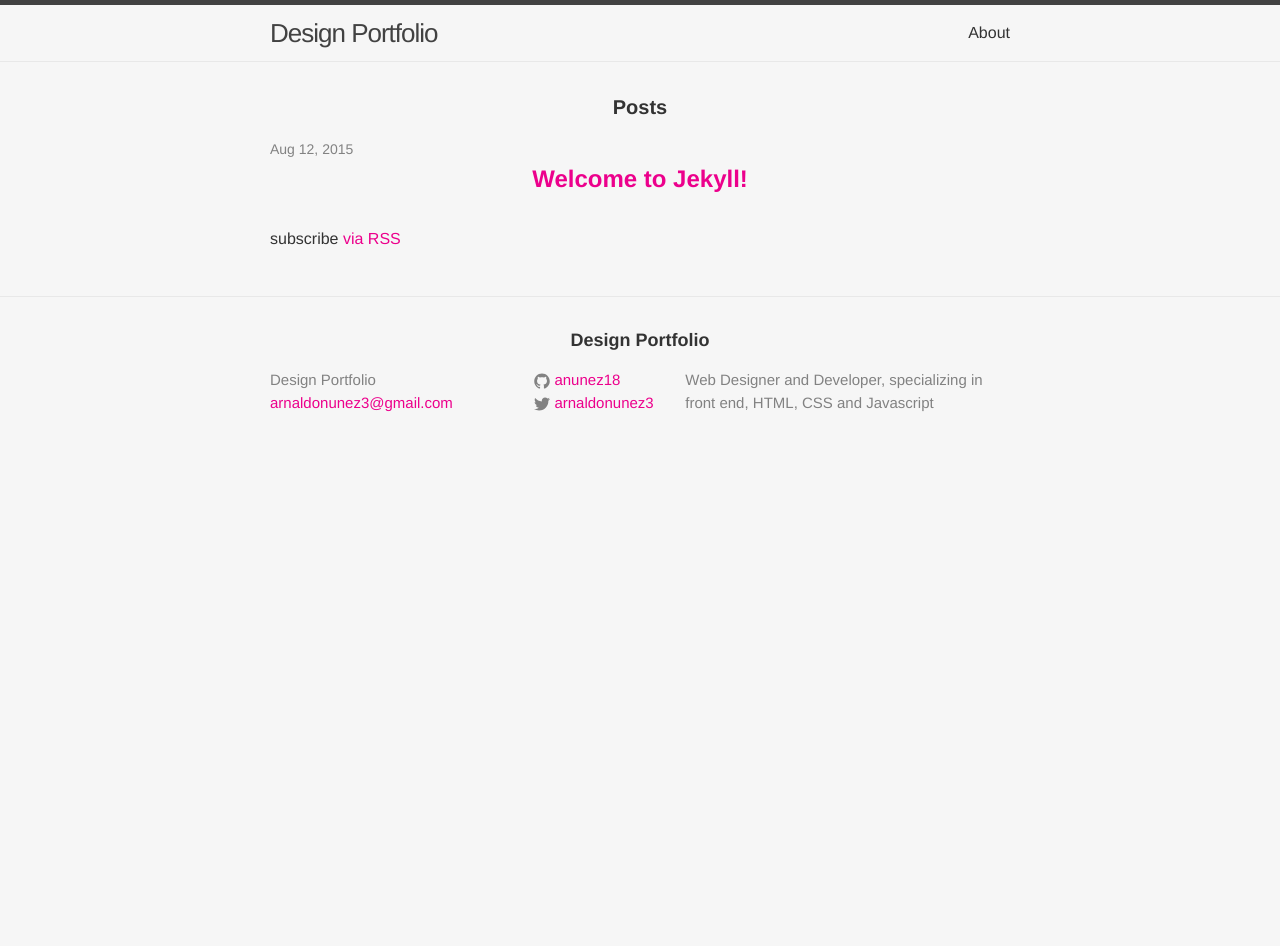
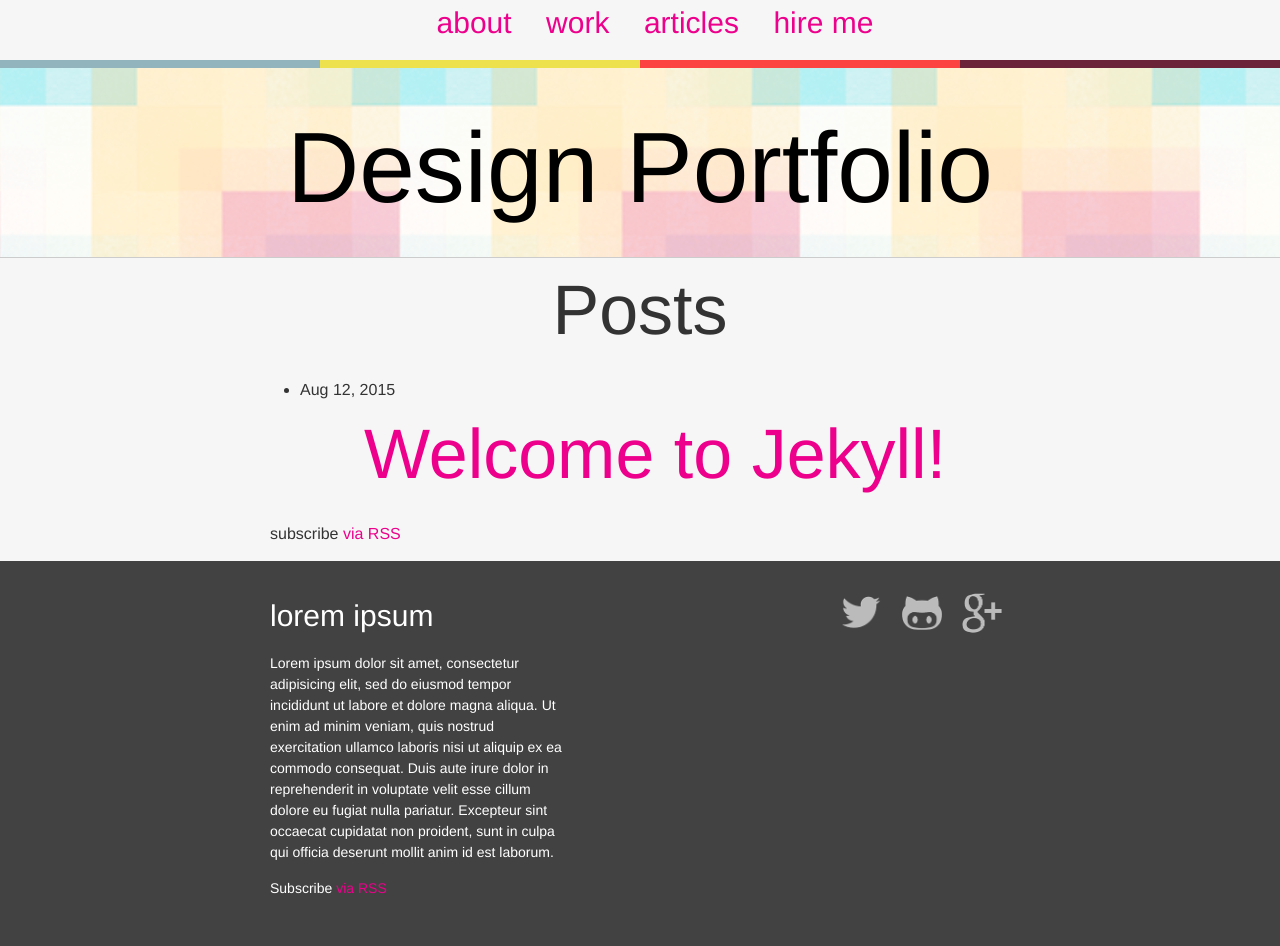
Before and after one commit to anunez18/designer-portfolio, a Jekyll site: the page built from index.html, in a window 1280 px wide. Built offline with Jekyll 4.4.1, drawn with Linux system fonts in a browser that asks for light colours; before the commit the page ends 900 px from its top, so only the background shows below that.

Commit message:
Add markup and styles for the footer

```diff
--- a/_config.yml
+++ b/_config.yml
@@ -1,25 +1,25 @@
 # Site settings
-title: Design Portfolio
-email: arnaldonunez3@gmail.com
+title: Designer portfolio
+email: mail@guyroutledge.co.uk
 description: > # this means to ignore newlines until "baseurl:"
-  Web Designer and Developer, specializing in front end, HTML,
-  CSS and Javascript
+  Freelance web designer and developer, specialising in Jekyll, HTML, CSS and Javascript
 baseurl: "" # the subpath of your site, e.g. /blog/
-url: "http://yourdomain.com" # the base hostname & protocol for your site
-twitter_username: arnaldonunez3
-github_username:  anunez18
-google_username: arnaldonunez3
+url: "http://tutsplus.com" # the base hostname & protocol for your site
+
+twitter_username: guyroutledge
+github_username:  guyroutledge
+google_username: guyroutledge
 
 permalink: /:categories/:title
+links:
+    - title: about
+      url: /about
+    - title: work
+      url: /work
+    - title: articles
+      url: /articles
+    - title: hire me
+      url: /hire-me
 
-links:
--title: about
-url: /about
--title: work
-url: /work
--title: articles
-url: /articles
--title: hire me
-url: /hire me
 # Build settings
 markdown: kramdown
--- a/_includes/footer.html
+++ b/_includes/footer.html
@@ -1,53 +1,34 @@
 <footer class="site-footer">
 
   <div class="wrapper">
-
-    <h2 class="footer-heading">{{ site.title }}</h2>
-
-    <div class="footer-col-wrapper">
-      <div class="footer-col  footer-col-1">
-        <ul class="contact-list">
-          <li>{{ site.title }}</li>
-          <li><a href="mailto:{{ site.email }}">{{ site.email }}</a></li>
-        </ul>
+    <div class="footer-content">
+      <h3>lorem ipsum</h3>
+        <p>Lorem ipsum dolor sit amet, consectetur adipisicing elit, sed do eiusmod
+        tempor incididunt ut labore et dolore magna aliqua. Ut enim ad minim veniam,
+        quis nostrud exercitation ullamco laboris nisi ut aliquip ex ea commodo
+        consequat. Duis aute irure dolor in reprehenderit in voluptate velit esse
+        cillum dolore eu fugiat nulla pariatur. Excepteur sint occaecat cupidatat non
+        proident, sunt in culpa qui officia deserunt mollit anim id est laborum.</p>
+        <p>Subscribe <a href="{{ "/feed.xml" | prepend: site.baseurl }}"> via RSS</a></p>
     </div>
-
-      <div class="footer-col  footer-col-2">
-        <ul class="social-media-list">
-          {% if site.github_username %}
+    <div class="footer-social">
+      <ul>
         <li>
-            <a href="https://github.com/{{ site.github_username }}">
-              <span class="icon  icon--github">
-                <svg viewBox="0 0 16 16">
-                  <path fill="#828282" d="M7.999,0.431c-4.285,0-7.76,3.474-7.76,7.761 c0,3.428,2.223,6.337,5.307,7.363c0.388,0.071,0.53-0.168,0.53-0.374c0-0.184-0.007-0.672-0.01-1.32 c-2.159,0.469-2.614-1.04-2.614-1.04c-0.353-0.896-0.862-1.135-0.862-1.135c-0.705-0.481,0.053-0.472,0.053-0.472 c0.779,0.055,1.189,0.8,1.189,0.8c0.692,1.186,1.816,0.843,2.258,0.645c0.071-0.502,0.271-0.843,0.493-1.037 C4.86,11.425,3.049,10.76,3.049,7.786c0-0.847,0.302-1.54,0.799-2.082C3.768,5.507,3.501,4.718,3.924,3.65 c0,0,0.652-0.209,2.134,0.796C6.677,4.273,7.34,4.187,8,4.184c0.659,0.003,1.323,0.089,1.943,0.261 c1.482-1.004,2.132-0.796,2.132-0.796c0.423,1.068,0.157,1.857,0.077,2.054c0.497,0.542,0.798,1.235,0.798,2.082 c0,2.981-1.814,3.637-3.543,3.829c0.279,0.24,0.527,0.713,0.527,1.437c0,1.037-0.01,1.874-0.01,2.129 c0,0.208,0.14,0.449,0.534,0.373c3.081-1.028,5.302-3.935,5.302-7.362C15.76,3.906,12.285,0.431,7.999,0.431z"/>
-                </svg>
-              </span>
-
-              <span class="username">{{ site.github_username }}</span>
+          <a href="http://www.twitter.com/{{ site.twitter_username }}">
+            <img src="/images/twitter.png" alt="twitter logo" width="40">
             </a>
         </li>
-          {% endif %}
-
-          {% if site.twitter_username %}
          <li>
-            <a href="https://twitter.com/{{ site.twitter_username }}">
-              <span class="icon  icon--twitter">
-                <svg viewBox="0 0 16 16">
-                  <path fill="#828282" d="M15.969,3.058c-0.586,0.26-1.217,0.436-1.878,0.515c0.675-0.405,1.194-1.045,1.438-1.809
-                  c-0.632,0.375-1.332,0.647-2.076,0.793c-0.596-0.636-1.446-1.033-2.387-1.033c-1.806,0-3.27,1.464-3.27,3.27 c0,0.256,0.029,0.506,0.085,0.745C5.163,5.404,2.753,4.102,1.14,2.124C0.859,2.607,0.698,3.168,0.698,3.767 c0,1.134,0.577,2.135,1.455,2.722C1.616,6.472,1.112,6.325,0.671,6.08c0,0.014,0,0.027,0,0.041c0,1.584,1.127,2.906,2.623,3.206 C3.02,9.402,2.731,9.442,2.433,9.442c-0.211,0-0.416-0.021-0.615-0.059c0.416,1.299,1.624,2.245,3.055,2.271 c-1.119,0.877-2.529,1.4-4.061,1.4c-0.264,0-0.524-0.015-0.78-0.046c1.447,0.928,3.166,1.469,5.013,1.469 c6.015,0,9.304-4.983,9.304-9.304c0-0.142-0.003-0.283-0.009-0.423C14.976,4.29,15.531,3.714,15.969,3.058z"/>
-                </svg>
-              </span>
-
-              <span class="username">{{ site.twitter_username }}</span>
+          <a href="http://www.github.com/{{ site.github_username }}">
+            <img src="/images/github.png" alt="github logo" width="40">
             </a>
         </li>
-          {% endif %}
+         <li>
+          <a href="http://www.plus.google.com/{{ site.google_username }}">
+            <img src="/images/google.png" alt="google logo" width="40">
+            </a>
+        </li>
       </ul>
-      </div>
-
-      <div class="footer-col  footer-col-3">
-        <p class="text">{{ site.description }}</p>
-      </div>
     </div>
 
   </div>
--- a/_includes/header.html
+++ b/_includes/header.html
@@ -1,27 +1,12 @@
-<header class="site-header">
+  <nav class="site-nav">
+    <ul>
+      {% for link in site.links %}
+        <li><a href="{{ link.url }}">{{ link.title }}</a></li>
+      {% endfor %}
+    </ul>
+  </nav>
+<header class="site-header gradient-bar">
 
-  <div class="wrapper">
-
-    <a class="site-title" href="{{ site.baseurl }}/">{{ site.title }}</a>
-
-    <nav class="site-nav">
-      <a href="#" class="menu-icon">
-        <svg viewBox="0 0 18 15">
-          <path fill="#424242" d="M18,1.484c0,0.82-0.665,1.484-1.484,1.484H1.484C0.665,2.969,0,2.304,0,1.484l0,0C0,0.665,0.665,0,1.484,0 h15.031C17.335,0,18,0.665,18,1.484L18,1.484z"/>
-          <path fill="#424242" d="M18,7.516C18,8.335,17.335,9,16.516,9H1.484C0.665,9,0,8.335,0,7.516l0,0c0-0.82,0.665-1.484,1.484-1.484 h15.031C17.335,6.031,18,6.696,18,7.516L18,7.516z"/>
-          <path fill="#424242" d="M18,13.516C18,14.335,17.335,15,16.516,15H1.484C0.665,15,0,14.335,0,13.516l0,0 c0-0.82,0.665-1.484,1.484-1.484h15.031C17.335,12.031,18,12.696,18,13.516L18,13.516z"/>
-        </svg>
-      </a>
-
-      <div class="trigger">
-        {% for page in site.pages %}
-          {% if page.title %}
-          <a class="page-link" href="{{ page.url | prepend: site.baseurl }}">{{ page.title }}</a>
-          {% endif %}
-        {% endfor %}
-      </div>
-    </nav>
-
-  </div>
+  <h1 class="site-title mega"><a href="/">Design Portfolio</a></h1>
 
 </header>
--- a/_sass/_base.scss
+++ b/_sass/_base.scss
@@ -80,7 +80,7 @@ li {
  * Headings
  */
 h1, h2, h3, h4, h5, h6 {
-    font-weight: 700;
+    font-weight: 500;
     text-align: center;
 }
 
--- /dev/null
+++ b/_sass/_gradient-bar.scss
@@ -0,0 +1,19 @@
+.gradient-bar {
+	position: relative;
+
+	&:after{
+		content: "";
+		position: absolute;
+		top: 0;
+		left: 0;
+		width: 100%;
+		height: 0.5em;
+		background:linear-gradient(to right,
+									$blue-color 0%, $blue-color 25%,
+									$yellow-color 25%, $yellow-color 50%,
+									$red-color 50%, $red-color 75%,
+									$purple-color 75%, $purple-color 100%
+									);
+
+	}
+}
--- a/_sass/_layout.scss
+++ b/_sass/_layout.scss
@@ -1,236 +1,46 @@
-/**
- * Site header
- */
-.site-header {
-    border-top: 5px solid $grey-color-dark;
-    border-bottom: 1px solid $grey-color-light;
-    min-height: 56px;
-
-    // Positioning context for the mobile navigation icon
-    position: relative;
+// Header
+.site-nav {
+    text-align:center;
+    ul { list-style:none; }
+    li {
+        display:inline-block;
+        margin:0 0.5em;
+        font-size:1.875em;
+    }
 }
-
-.site-title {
-    font-size: 26px;
-    line-height: 56px;
-    letter-spacing: -1px;
-    margin-bottom: 0;
-    float: left;
-
-    &,
-    &:visited {
-        color: $grey-color-dark;
+.site-title a{
+    color: black;
+    &:hover{
+        text-decoration: none;
     }
 }
 
-.site-nav {
-    float: right;
-    line-height: 56px;
+.site-header{
+    padding: 2em 0 0;
+    border-bottom: 1px solid #ccc;
+    background: url('/images/header-bg2.png');
+    background-size: 400px 400px;
+}
+// Footer
+.site-footer{
+    padding: 2em 0;
+    color: #fff;
+    background: $grey-color-dark;
+}
+.footer-content{
+    float: left;
+    width: 40%;
+    font-size: 0.875em;
 
-    .menu-icon {
-        display: none;
-    }
-
-    .page-link {
-        color: $text-color;
-        line-height: $base-line-height;
-
-        // Gaps between nav items, but not on the first one
-        &:not(:first-child) {
-            margin-left: 20px;
-        }
-    }
-
-    @include media-query($on-palm) {
-        position: absolute;
-        top: 9px;
-        right: 30px;
-        background-color: $background-color;
-        border: 1px solid $grey-color-light;
-        border-radius: 5px;
-        text-align: right;
-
-        .menu-icon {
-            display: block;
-            float: right;
-            width: 36px;
-            height: 26px;
-            line-height: 0;
-            padding-top: 10px;
-            text-align: center;
-
-            > svg {
-                width: 18px;
-                height: 15px;
-
-                path {
-                    fill: $grey-color-dark;
-                }
-            }
-        }
-
-        .trigger {
-            clear: both;
-            display: none;
-        }
-
-        &:hover .trigger {
-            display: block;
-            padding-bottom: 5px;
-        }
-
-        .page-link {
-            display: block;
-            padding: 5px 10px;
-        }
+    h3{
+        text-align: left;
+        font-size: $h3-font-size;
     }
 }
-
-
-
-/**
- * Site footer
- */
-.site-footer {
-    border-top: 1px solid $grey-color-light;
-    padding: $spacing-unit 0;
-}
-
-.footer-heading {
-    font-size: 18px;
-    margin-bottom: $spacing-unit / 2;
-}
-
-.contact-list,
-.social-media-list {
-    list-style: none;
-    margin-left: 0;
-}
-
-.footer-col-wrapper {
-    font-size: 15px;
-    color: $grey-color;
-    margin-left: -$spacing-unit / 2;
-    @extend %clearfix;
-}
-
-.footer-col {
-    float: left;
-    margin-bottom: $spacing-unit / 2;
-    padding-left: $spacing-unit / 2;
-}
-
-.footer-col-1 {
-    width: -webkit-calc(35% - (#{$spacing-unit} / 2));
-    width:         calc(35% - (#{$spacing-unit} / 2));
-}
-
-.footer-col-2 {
-    width: -webkit-calc(20% - (#{$spacing-unit} / 2));
-    width:         calc(20% - (#{$spacing-unit} / 2));
-}
-
-.footer-col-3 {
-    width: -webkit-calc(45% - (#{$spacing-unit} / 2));
-    width:         calc(45% - (#{$spacing-unit} / 2));
-}
-
-@include media-query($on-laptop) {
-    .footer-col-1,
-    .footer-col-2 {
-        width: -webkit-calc(50% - (#{$spacing-unit} / 2));
-        width:         calc(50% - (#{$spacing-unit} / 2));
-    }
-
-    .footer-col-3 {
-        width: -webkit-calc(100% - (#{$spacing-unit} / 2));
-        width:         calc(100% - (#{$spacing-unit} / 2));
+.footer-social{
+    float: right;
+    li{
+        display: inline-block;
+        margin: 0 0.5em;
     }
 }
-
-@include media-query($on-palm) {
-    .footer-col {
-        float: none;
-        width: -webkit-calc(100% - (#{$spacing-unit} / 2));
-        width:         calc(100% - (#{$spacing-unit} / 2));
-    }
-}
-
-
-
-/**
- * Page content
- */
-.page-content {
-    padding: $spacing-unit 0;
-}
-
-.page-heading {
-    font-size: 20px;
-}
-
-.post-list {
-    margin-left: 0;
-    list-style: none;
-
-    > li {
-        margin-bottom: $spacing-unit;
-    }
-}
-
-.post-meta {
-    font-size: $small-font-size;
-    color: $grey-color;
-}
-
-.post-link {
-    display: block;
-    font-size: 24px;
-}
-
-
-
-/**
- * Posts
- */
-.post-header {
-    margin-bottom: $spacing-unit;
-}
-
-.post-title {
-    font-size: 42px;
-    letter-spacing: -1px;
-    line-height: 1;
-
-    @include media-query($on-laptop) {
-        font-size: 36px;
-    }
-}
-
-.post-content {
-    margin-bottom: $spacing-unit;
-
-    h2 {
-        font-size: 32px;
-
-        @include media-query($on-laptop) {
-            font-size: 28px;
-        }
-    }
-
-    h3 {
-        font-size: 26px;
-
-        @include media-query($on-laptop) {
-            font-size: 22px;
-        }
-    }
-
-    h4 {
-        font-size: 20px;
-
-        @include media-query($on-laptop) {
-            font-size: 18px;
-        }
-    }
-}
--- a/css/main.scss
+++ b/css/main.scss
@@ -8,20 +8,19 @@
 // Our variables
 $base-font-family: 'Avenir Next', Helvetica, Arial, sans-serif;
 $base-font-size:   16px;
-$small-font-size:  $base-font-size * 0.875;
-$base-line-height: 1.5;
-
 $mega-font-size: 100px;
 $h1-font-size: 70px;
 $h2-font-size: 40px;
 $h3-font-size: 30px;
 $h4-font-size: 24px;
+$small-font-size:  $base-font-size * 0.875;
+$base-line-height: 1.5;
 
 $spacing-unit:     30px;
 
-$text-color:       #333;
+$text-color: #333;
 $background-color: #f6f6f6;
-$brand-color:      #ec008c;
+$brand-color: #ec008c;
 
 $blue-color: #92b5bd;
 $yellow-color: #ede24e;
@@ -59,5 +58,6 @@ $on-laptop:        800px;
 @import
         "base",
         "layout",
-        "syntax-highlighting"
+        "syntax-highlighting",
+        "gradient-bar"
 ;
```
Also changed, not shown: images/github.png (added), images/google.png (added), images/header-bg.png (added), images/header-bg2.png (added), images/icon-code.png (added), images/icon-design.png (added), images/icon-inspiration.png (added), images/icon-layout.png (added), images/icon-snippet.png (added), images/project.png (added), images/twitter.png (added), 1 other file. Lines whose indentation alone changed are shown as unchanged.
